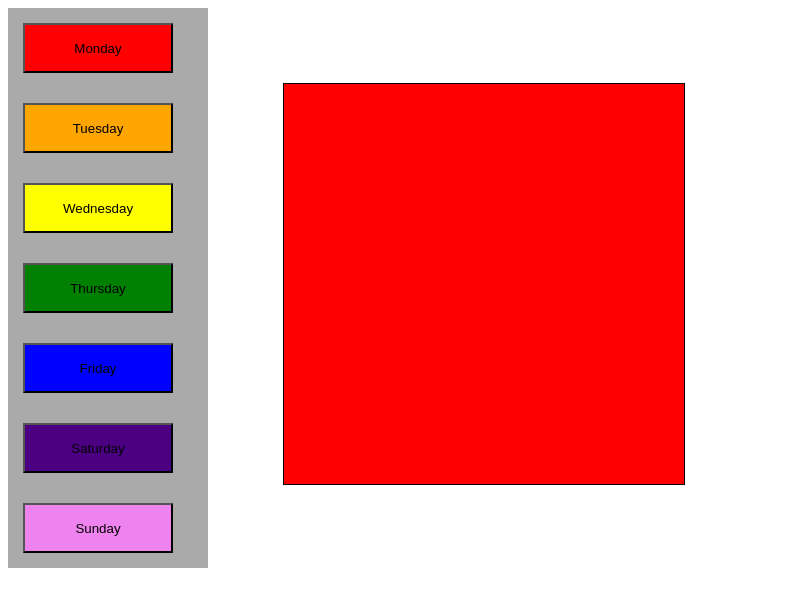
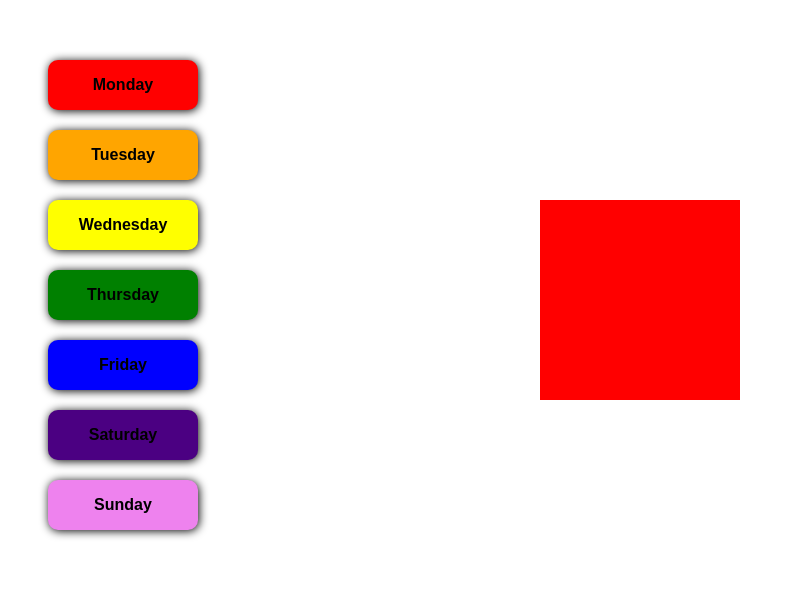
Before and after one commit to jowardf/TSA2, a plain HTML site: page index.html in a window 1280 px wide. Both pictures are taken after a click on the button "Monday". Shown: the whole page, without its empty margins (0-795 px from the left). Drawn offline with Linux system fonts and the light colour scheme.

Commit message:
style: code polishing

```diff
--- a/index.html
+++ b/index.html
@@ -8,18 +8,16 @@
     <link rel="stylesheet" href="./style.css">
 </head>
 <body>
-    <div class="container">
-        <div class="btn-body">
-            <button class="Monday btn" onclick="Mon()">Monday</button>
-            <button class="Tuesday btn" onclick="Tues()">Tuesday</button>
-            <button class="Wednesday btn" onclick="Wed()">Wednesday</button>
-            <button class="Thursday btn" onclick="Thurs()">Thursday</button>
-            <button class="Friday btn" onclick="Fri()">Friday</button>
-            <button class="Saturday btn" onclick="Sat()">Saturday</button>
-            <button class="Sunday btn" onclick="Sun()">Sunday</button>
-        </div>
-         <div id="box"></div>
-      </div>
+    <div class="buttons">
+        <button class="Monday" onclick="showBox('red')">Monday</button>
+        <button class="Tuesday" onclick="showBox('orange')">Tuesday</button>
+        <button class="Wednesday" onclick="showBox('yellow')">Wednesday</button>
+        <button class="Thursday" onclick="showBox('green')">Thursday</button>
+        <button class="Friday" onclick="showBox('blue')">Friday</button>
+        <button class="Saturday" onclick="showBox('indigo')">Saturday</button>
+        <button class="Sunday" onclick="showBox('violet')">Sunday</button>
+    </div>
+    <div class="box" id="box"></div>
 
     <script src="./script.js"></script>
 </body>
--- a/script.js
+++ b/script.js
@@ -1,21 +1,7 @@
-function Mon() {
-	document.getElementById("box").style.backgroundColor="red";
+function showBox(color) {
+	let box = document.getElementById("box");
+	box.classList.remove("animate");
+	box.style.backgroundColor = color;
+	void box.offsetWidth; // Trigger reflow
+	box.classList.add("animate");
 }
-function Tues() {
-	document.getElementById("box").style.backgroundColor="orange";
-}
-function Wed() {
-	document.getElementById("box").style.backgroundColor="yellow";
-}
-function Thurs() {
-	document.getElementById("box").style.backgroundColor="green";
-}
-function Fri() {
-	document.getElementById("box").style.backgroundColor="blue";
-}
-function Sat() {
-	document.getElementById("box").style.backgroundColor="indigo";
-}
-function Sun() {
-	document.getElementById("box").style.backgroundColor="violet";
-}
--- a/style.css
+++ b/style.css
@@ -1,33 +1,8 @@
-.container {
-	display:flex;
+body {
+    text-align: center;
+    font-family: Arial, sans-serif;
+    margin-top: 50px;
 }
-.btn-body {
-    margin: 0;
-    padding: 0;
-    height: 100%;
-    width: 200px;
-    background-color:#aaa;
-    justify-content: center;
-    align-items: center;
-}
-
-.btn {
-    height: 50px;
-    width: 150px;
-    margin: 15px;
-}
-
-#box {
- 	height:25rem;
-    width:25rem;
-    border: 1px solid black;
-    margin:75px;
-}
-
-.btn:hover {
-	scale:1.05;
-    cursor:pointer;
- }
 
 .Monday {
 	background-color: red;
@@ -50,3 +25,47 @@
 .Sunday {
 	background-color: violet;
 }
+.buttons {
+    margin-left: 30px;
+    display: flex;
+    flex-direction: column;
+}
+button {
+    border: none;
+    border-radius: 10px;
+    box-shadow: 1px 1px 10px black;
+    height: 50px;
+    width: 150px;
+    margin: 10px;
+    padding: 10px 15px;
+    font-size: 16px;
+    font-weight: 600;
+    cursor: pointer;
+}
+
+button:hover {
+    transform: scale(1.05);
+}
+.box {
+    width: 200px;
+    height: 200px;
+    position: absolute;
+    top: 0;
+    left: 50%;
+    transform: translateX(-50%);
+    opacity: 0;
+    transition: background-color 0.5s ease-in-out;
+}
+.animate {
+    opacity: 1;
+    animation: moveDown 2s ease-in-out forwards;
+}
+@keyframes moveDown {
+    0% {
+        top: 0;
+    }
+    100% {
+        top: 200px;
+
+    }
+}
```
